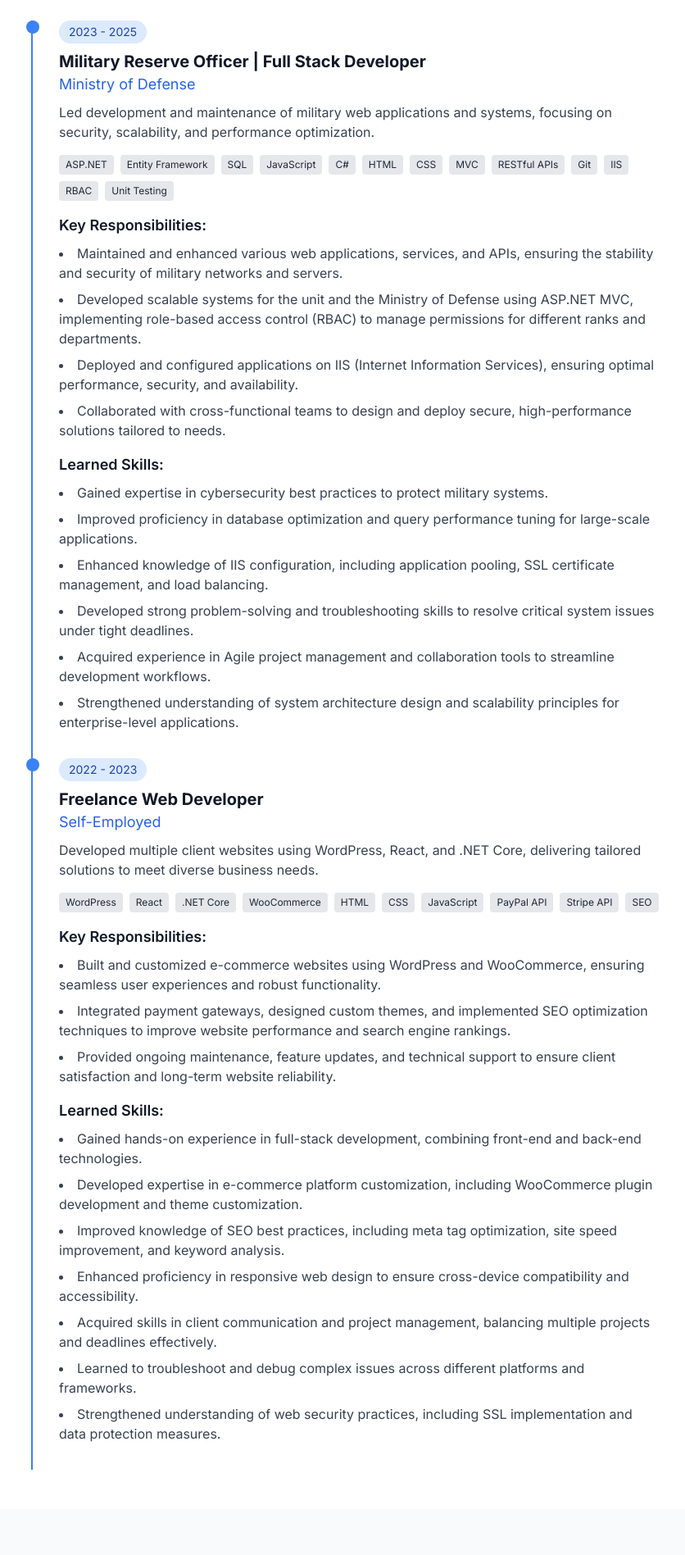
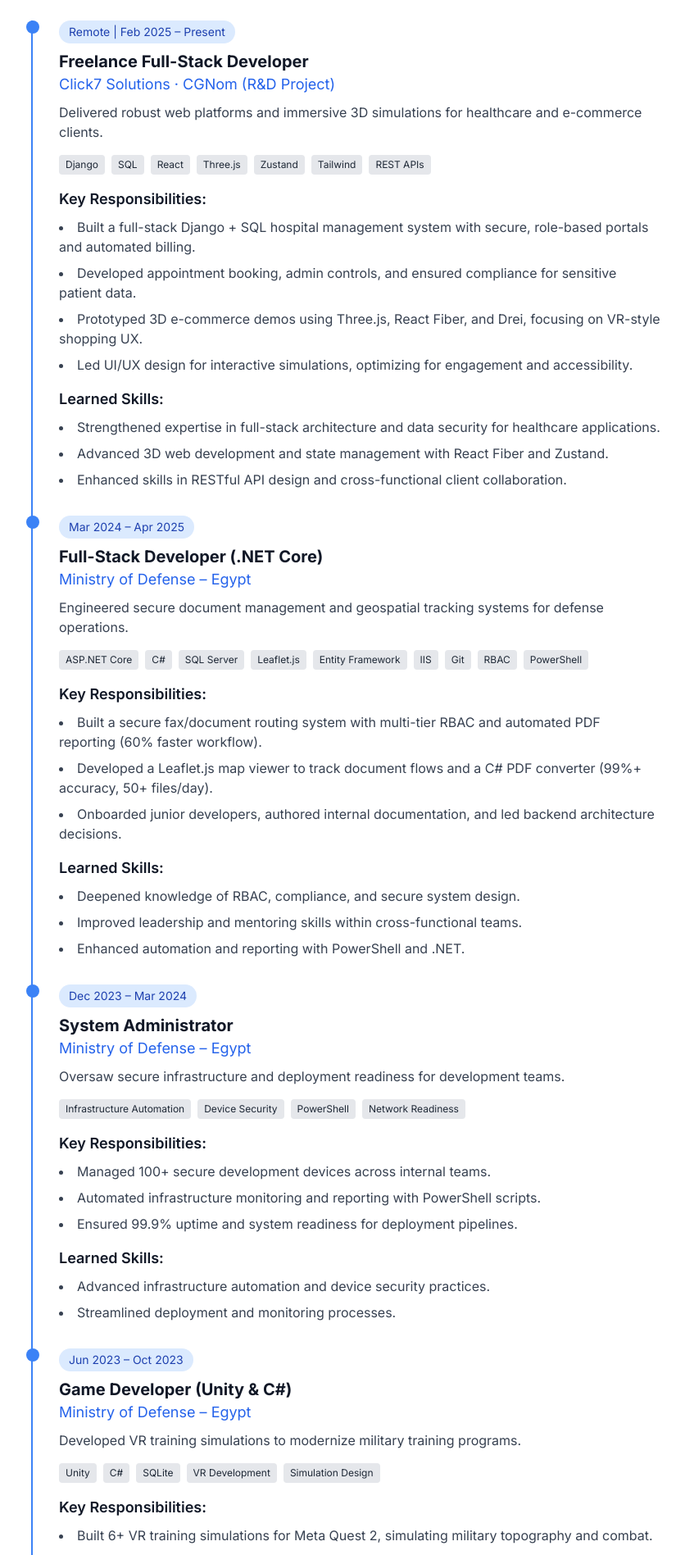
Before and after one commit to George8246/Personal-Webstie, a React (Create React App) app: page / in a window 1280 px wide. Shown: the part 5340-7237 px from the top of the page at 82% size, without its empty margins (218-1054 px from the left). Built offline with nearby package versions, Linux system fonts and the light colour scheme.

Commit message:
Update the work experience section

```diff
--- a/src/components/sections/Experience.js
+++ b/src/components/sections/Experience.js
@@ -56,54 +56,106 @@
 
 const Experience = () => {
   const experiences = [
+    // Freelance Full-Stack Developer (Grouped Projects)
     {
-      title: "Military Reserve Officer | Full Stack Developer",
-      company: "Ministry of Defense",
-      period: "2023 - 2025",
-      description: "Led development and maintenance of military web applications and systems, focusing on security, scalability, and performance optimization.",
+      title: "Freelance Full-Stack Developer",
+      company: "Click7 Solutions · CGNom (R&D Project)",
+      period: "Remote | Feb 2025 – Present",
+      description: "Delivered robust web platforms and immersive 3D simulations for healthcare and e-commerce clients.",
       technologies: [
-        "ASP.NET", "Entity Framework", "SQL", "JavaScript", "C#", "HTML", "CSS", "MVC",
-        "RESTful APIs", "Git", "IIS", "RBAC", "Unit Testing"
+        "Django", "SQL", "React", "Three.js", "Zustand", "Tailwind", "REST APIs"
       ],
       responsibilities: [
-        "Maintained and enhanced various web applications, services, and APIs, ensuring the stability and security of military networks and servers.",
-        "Developed scalable systems for the unit and the Ministry of Defense using ASP.NET MVC, implementing role-based access control (RBAC) to manage permissions for different ranks and departments.",
-        "Deployed and configured applications on IIS (Internet Information Services), ensuring optimal performance, security, and availability.",
-        "Collaborated with cross-functional teams to design and deploy secure, high-performance solutions tailored to needs."
+        "Built a full-stack Django + SQL hospital management system with secure, role-based portals and automated billing.",
+        "Developed appointment booking, admin controls, and ensured compliance for sensitive patient data.",
+        "Prototyped 3D e-commerce demos using Three.js, React Fiber, and Drei, focusing on VR-style shopping UX.",
+        "Led UI/UX design for interactive simulations, optimizing for engagement and accessibility."
       ],
       learnedSkills: [
-        "Gained expertise in cybersecurity best practices to protect military systems.",
-        "Improved proficiency in database optimization and query performance tuning for large-scale applications.",
-        "Enhanced knowledge of IIS configuration, including application pooling, SSL certificate management, and load balancing.",
-        "Developed strong problem-solving and troubleshooting skills to resolve critical system issues under tight deadlines.",
-        "Acquired experience in Agile project management and collaboration tools to streamline development workflows.",
-        "Strengthened understanding of system architecture design and scalability principles for enterprise-level applications."
+        "Strengthened expertise in full-stack architecture and data security for healthcare applications.",
+        "Advanced 3D web development and state management with React Fiber and Zustand.",
+        "Enhanced skills in RESTful API design and cross-functional client collaboration."
       ]
     },
+    // Full-Stack Developer (.NET Core) at Ministry of Defense
+    {
+      title: "Full-Stack Developer (.NET Core)",
+      company: "Ministry of Defense – Egypt",
+      period: "Mar 2024 – Apr 2025",
+      description: "Engineered secure document management and geospatial tracking systems for defense operations.",
+      technologies: [
+        "ASP.NET Core", "C#", "SQL Server", "Leaflet.js", "Entity Framework", "IIS", "Git", "RBAC", "PowerShell"
+      ],
+      responsibilities: [
+        "Built a secure fax/document routing system with multi-tier RBAC and automated PDF reporting (60% faster workflow).",
+        "Developed a Leaflet.js map viewer to track document flows and a C# PDF converter (99%+ accuracy, 50+ files/day).",
+        "Onboarded junior developers, authored internal documentation, and led backend architecture decisions."
+      ],
+      learnedSkills: [
+        "Deepened knowledge of RBAC, compliance, and secure system design.",
+        "Improved leadership and mentoring skills within cross-functional teams.",
+        "Enhanced automation and reporting with PowerShell and .NET."
+      ]
+    },
+    // System Administrator at Ministry of Defense
+    {
+      title: "System Administrator",
+      company: "Ministry of Defense – Egypt",
+      period: "Dec 2023 – Mar 2024",
+      description: "Oversaw secure infrastructure and deployment readiness for development teams.",
+      technologies: [
+        "Infrastructure Automation", "Device Security", "PowerShell", "Network Readiness"
+      ],
+      responsibilities: [
+        "Managed 100+ secure development devices across internal teams.",
+        "Automated infrastructure monitoring and reporting with PowerShell scripts.",
+        "Ensured 99.9% uptime and system readiness for deployment pipelines."
+      ],
+      learnedSkills: [
+        "Advanced infrastructure automation and device security practices.",
+        "Streamlined deployment and monitoring processes."
+      ]
+    },
+    // Game Developer (Unity & C#) at Ministry of Defense
+    {
+      title: "Game Developer (Unity & C#)",
+      company: "Ministry of Defense – Egypt",
+      period: "Jun 2023 – Oct 2023",
+      description: "Developed VR training simulations to modernize military training programs.",
+      technologies: [
+        "Unity", "C#", "SQLite", "VR Development", "Simulation Design"
+      ],
+      responsibilities: [
+        "Built 6+ VR training simulations for Meta Quest 2, simulating military topography and combat.",
+        "Reduced physical training costs by 40% through immersive digital experiences.",
+        "Implemented C# and SQLite for persistent training data management."
+      ],
+      learnedSkills: [
+        "Mastered VR simulation design and Unity development.",
+        "Applied data persistence and optimization for real-time training analytics."
+      ]
+    },
+    // Freelance Web Developer (Grouped Projects)
     {
       title: "Freelance Web Developer",
-      company: "Self-Employed",
-      period: "2022 - 2023",
-      description: "Developed multiple client websites using WordPress, React, and .NET Core, delivering tailored solutions to meet diverse business needs.",
+      company: "Dr Raw Cosmetics · AR Glasses E-Commerce (Personal Project)",
+      period: "Remote | Jan 2022 – Apr 2023",
+      description: "Delivered scalable e-commerce solutions and custom web platforms for diverse clients.",
       technologies: [
-        "WordPress", "React", ".NET Core", "WooCommerce", "HTML", "CSS",
-        "JavaScript", "PayPal API", "Stripe API", "SEO"
+        "WordPress", "Shopify", "React", "Node.js", "MongoDB", "ASP.NET Core", "SQL Server"
       ],
       responsibilities: [
-        "Built and customized e-commerce websites using WordPress and WooCommerce, ensuring seamless user experiences and robust functionality.",
-        "Integrated payment gateways, designed custom themes, and implemented SEO optimization techniques to improve website performance and search engine rankings.",
-        "Provided ongoing maintenance, feature updates, and technical support to ensure client satisfaction and long-term website reliability."
+        "Migrated Dr Raw Cosmetics from WooCommerce to Shopify, improving load time by 40% and conversions by 15%.",
+        "Integrated Stripe and PayPal, optimized UX and SEO for higher engagement.",
+        "Developed a full-stack MERN e-commerce platform with admin dashboard and JWT-based auth.",
+        "Currently migrating backend to ASP.NET Core & SQL for enhanced scalability."
       ],
       learnedSkills: [
-        "Gained hands-on experience in full-stack development, combining front-end and back-end technologies.",
-        "Developed expertise in e-commerce platform customization, including WooCommerce plugin development and theme customization.",
-        "Improved knowledge of SEO best practices, including meta tag optimization, site speed improvement, and keyword analysis.",
-        "Enhanced proficiency in responsive web design to ensure cross-device compatibility and accessibility.",
-        "Acquired skills in client communication and project management, balancing multiple projects and deadlines effectively.",
-        "Learned to troubleshoot and debug complex issues across different platforms and frameworks.",
-        "Strengthened understanding of web security practices, including SSL implementation and data protection measures."
+        "Expanded expertise in e-commerce migrations and payment integrations.",
+        "Strengthened full-stack development and system scalability strategies.",
+        "Improved SEO, UX, and project management for client-facing solutions."
       ]
-    },
+    }
   ];
 
   return (
```
